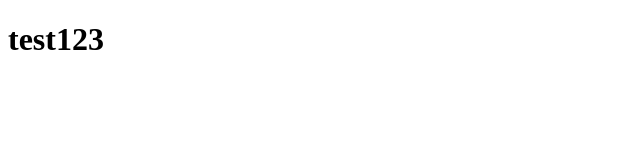
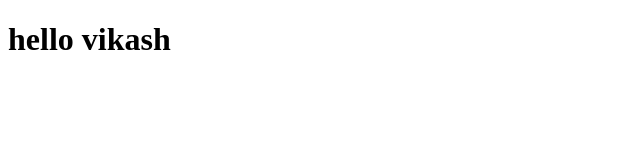
Before and after one commit to Vikashsinghtomar/GitVikash, a plain HTML site: page index.html in a window 1280 px wide. Shown: the whole page, without its empty margins (0-640 px from the left). Drawn offline with Linux system fonts and the light colour scheme.

Commit message:
text change

```diff
--- a/index.html
+++ b/index.html
@@ -7,7 +7,7 @@
     <title>Test</title>
 </head>
 <body>
-    <h1>test123</h1>
+    <h1>hello vikash </h1>
 
 </body>
 </html>
```
